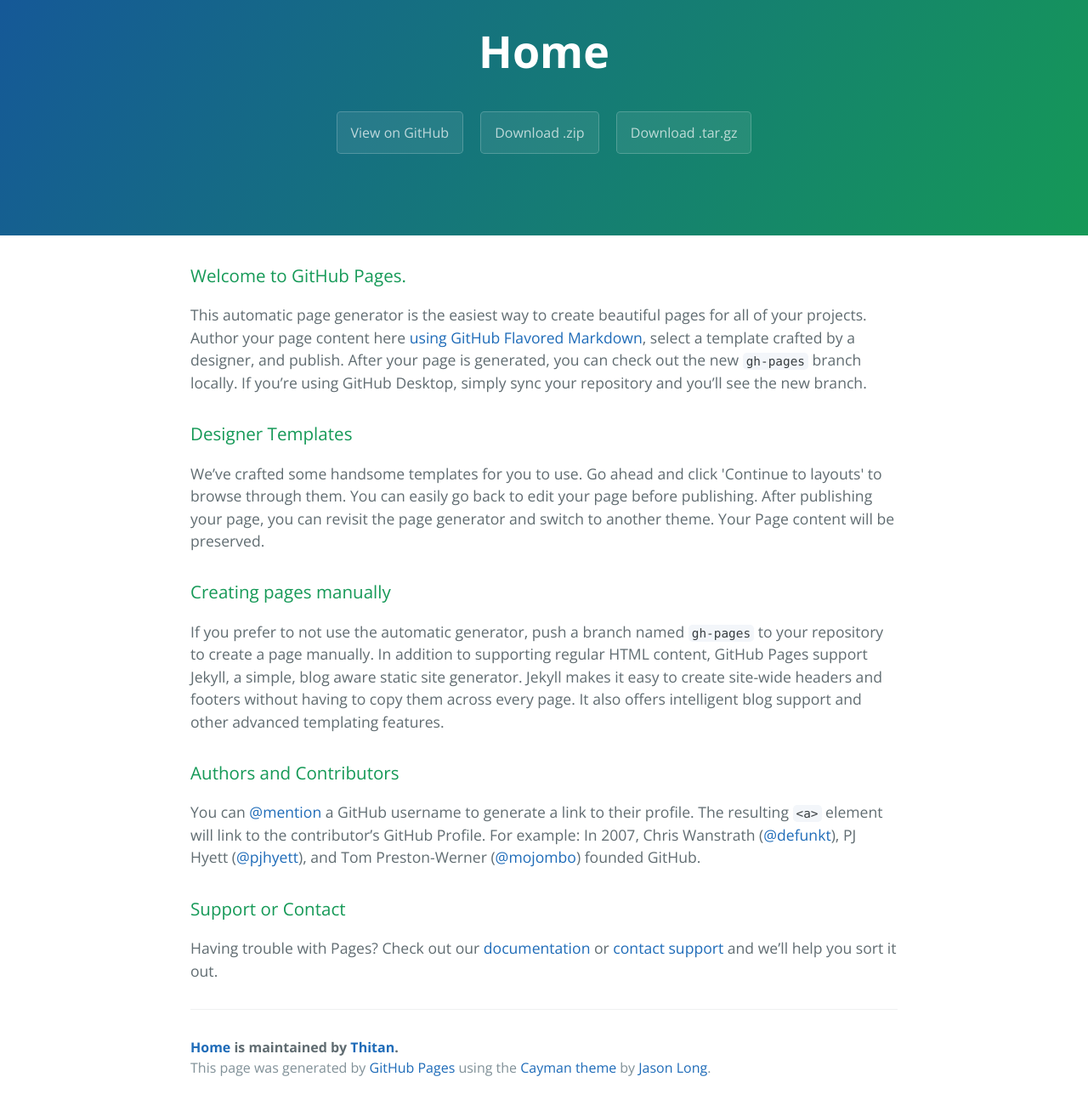
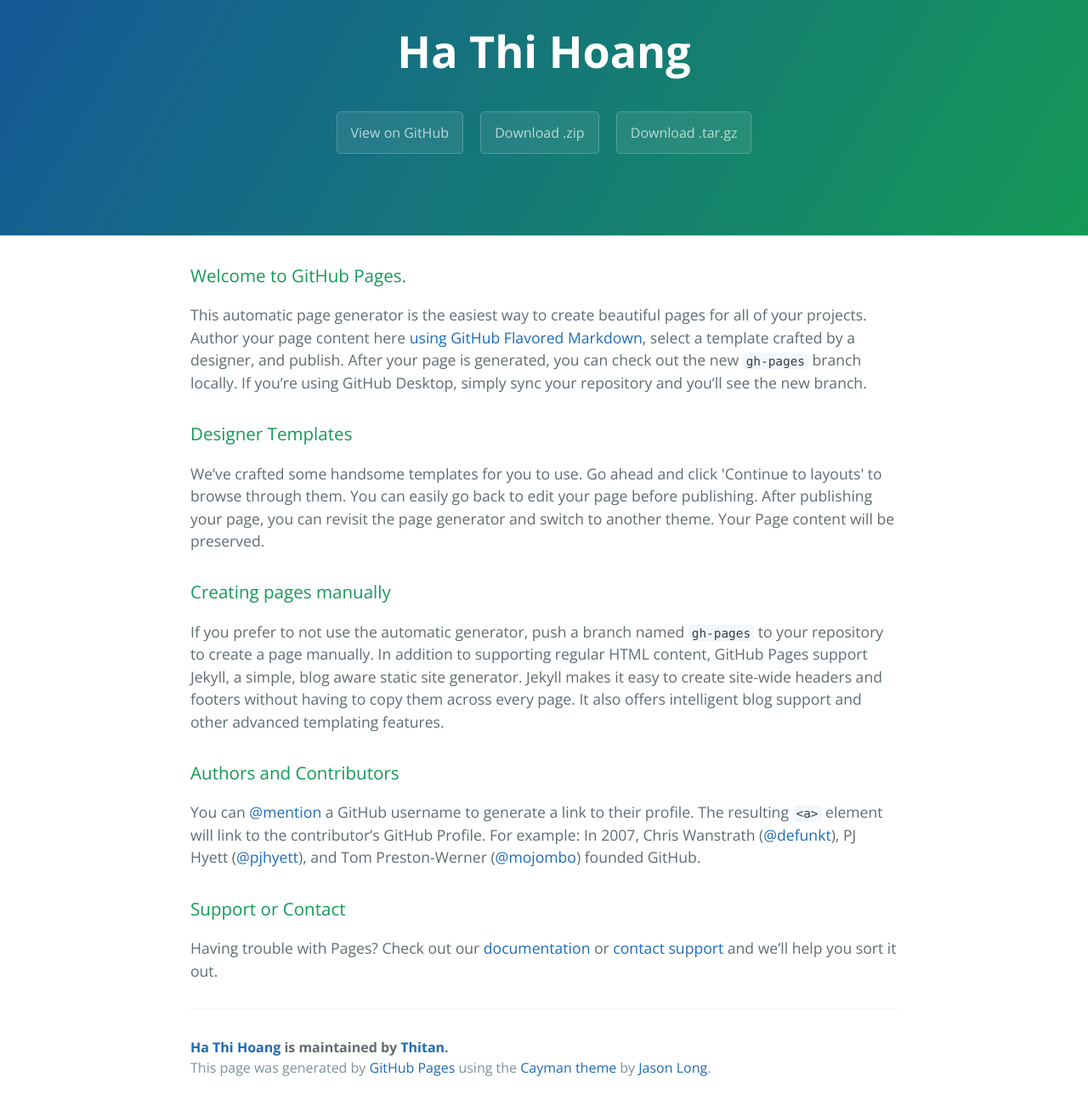
Before and after one commit to Thitan/home, a plain HTML site: page index.html in a window 1280 px wide. Shown: the part 59-1359 px from the top of the page at 85% size. Drawn offline with nearby package versions, Linux system fonts and the light colour scheme.

```diff
--- a/index.html
+++ b/index.html
@@ -2,7 +2,7 @@
 <html lang="en-us">
   <head>
     <meta charset="UTF-8">
-    <title>Home by Thitan</title>
+    <title>Ha Thi Hoang by Thitan</title>
     <meta name="viewport" content="width=device-width, initial-scale=1">
     <link rel="stylesheet" type="text/css" href="stylesheets/normalize.css" media="screen">
     <link href='https://fonts.googleapis.com/css?family=Open+Sans:400,700' rel='stylesheet' type='text/css'>
@@ -11,7 +11,7 @@
   </head>
   <body>
     <section class="page-header">
-      <h1 class="project-name">Home</h1>
+      <h1 class="project-name">Ha Thi Hoang</h1>
       <h2 class="project-tagline"></h2>
       <a href="https://github.com/Thitan/home" class="btn">View on GitHub</a>
       <a href="https://github.com/Thitan/home/zipball/master" class="btn">Download .zip</a>
@@ -45,7 +45,7 @@
 <p>Having trouble with Pages? Check out our <a href="https://help.github.com/pages">documentation</a> or <a href="https://github.com/contact">contact support</a> and we’ll help you sort it out.</p>
 
       <footer class="site-footer">
-        <span class="site-footer-owner"><a href="https://github.com/Thitan/home">Home</a> is maintained by <a href="https://github.com/Thitan">Thitan</a>.</span>
+        <span class="site-footer-owner"><a href="https://github.com/Thitan/home">Ha Thi Hoang</a> is maintained by <a href="https://github.com/Thitan">Thitan</a>.</span>
 
         <span class="site-footer-credits">This page was generated by <a href="https://pages.github.com">GitHub Pages</a> using the <a href="https://github.com/jasonlong/cayman-theme">Cayman theme</a> by <a href="https://twitter.com/jasonlong">Jason Long</a>.</span>
       </footer>
```
Also changed, not shown: params.json (+1 -1 lines).
